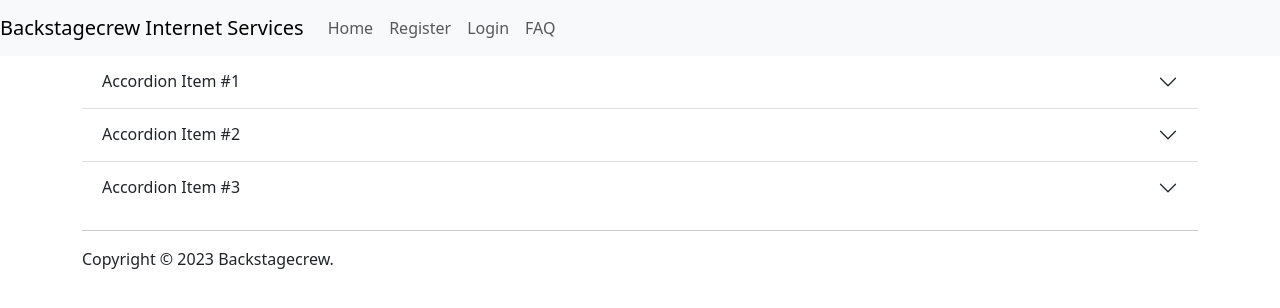
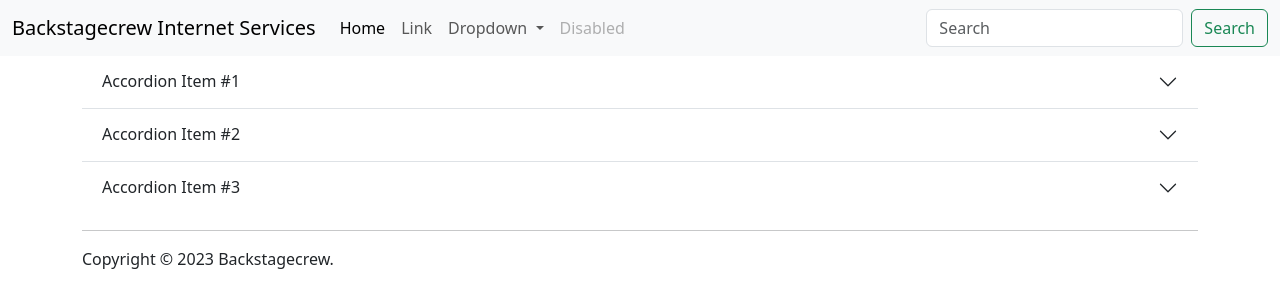
Before and after one commit to BackstagecrewIS/devsite, a Flask app: page / in a window 1280 px wide. Shown: the top 308 px of the page. Run offline with Flask 2, Linux system fonts and the light colour scheme; some libraries are stand-ins or nearby versions.

Commit message:
Change Navbar to include dropdown submenu

```diff
--- a/faq/templates/base.html
+++ b/faq/templates/base.html
@@ -15,26 +15,39 @@
 <body>
     <header>
         <nav class="navbar navbar-expand-lg navbar-light bg-light">
+            <div class="container-fluid">
               <a class="navbar-brand" href="{{ url_for('home') }}">Backstagecrew Internet Services</a>
-            <button class="navbar-toggler" type="button" data-toggle="collapse" data-target="#navbarToggler" aria-controls="navbarToggler" aria-expanded="false" aria-label="Toggle navigation">
+              <button class="navbar-toggler" type="button" data-bs-toggle="collapse" data-bs-target="#navbarSupportedContent" aria-controls="navbarSupportedContent" aria-expanded="false" aria-label="Toggle navigation">
                 <span class="navbar-toggler-icon"></span>
               </button>
-
-            <div class="collapse navbar-collapse" id="navbarToggler">
-            <ul class="navbar-nav mr-auto mt-2 mt-lg-0">
-                <li class="nav-item active">
-                <a class="nav-link" href="{{ url_for('home') }}">Home</a>
+              <div class="collapse navbar-collapse" id="navbarSupportedContent">
+                <ul class="navbar-nav me-auto mb-2 mb-lg-0">
+                  <li class="nav-item">
+                    <a class="nav-link active" aria-current="page" href="{{ url_for('home') }}">Home</a>
                   </li>
-                <li class="nav-item active">
-                <a class="nav-link" href="{{ url_for('home') }}">Register</a>
+                  <li class="nav-item">
+                    <a class="nav-link" href="#">Link</a>
                   </li>
-                <li class="nav-item active">
-                <a class="nav-link" href="{{ url_for('home') }}">Login</a>
+                  <li class="nav-item dropdown">
+                    <a class="nav-link dropdown-toggle" href="#" id="navbarDropdown" role="button" data-bs-toggle="dropdown" aria-expanded="false">
+                      Dropdown
+                    </a>
+                    <ul class="dropdown-menu" aria-labelledby="navbarDropdown">
+                      <li><a class="dropdown-item" href="#">Action</a></li>
+                      <li><a class="dropdown-item" href="#">Another action</a></li>
+                      <li><hr class="dropdown-divider"></li>
+                      <li><a class="dropdown-item" href="#">Something else here</a></li>
+                    </ul>
                   </li>
-                <li class="nav-item active">
-                <a class="nav-link" href="{{ url_for('home') }}">FAQ</a>
+                  <li class="nav-item">
+                    <a class="nav-link disabled" href="#" tabindex="-1" aria-disabled="true">Disabled</a>
                   </li>
                 </ul>
+                <form class="d-flex">
+                  <input class="form-control me-2" type="search" placeholder="Search" aria-label="Search">
+                  <button class="btn btn-outline-success" type="submit">Search</button>
+                </form>
+              </div>
             </div>
         </nav>
     </header>
```
Lines whose indentation alone changed are shown as unchanged.
